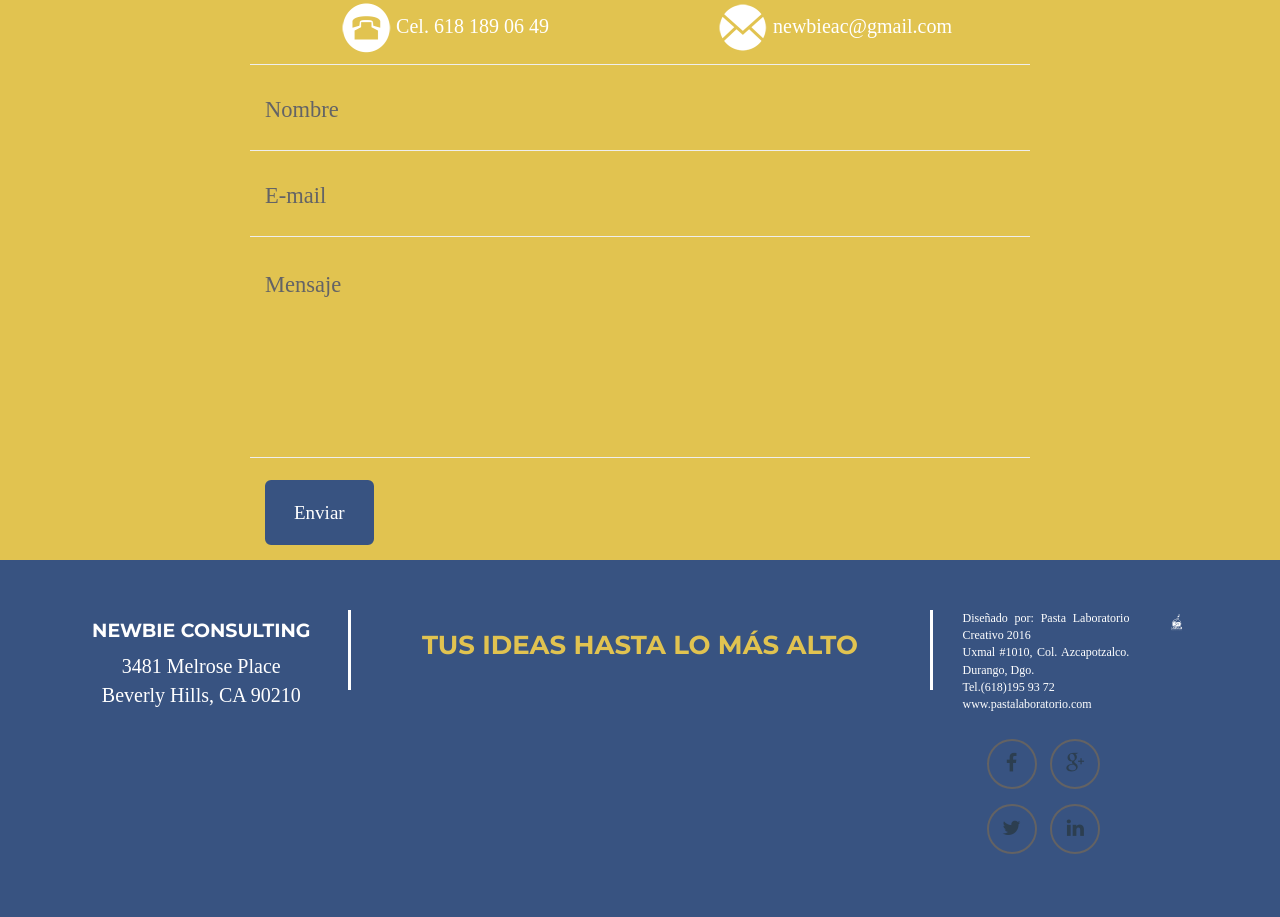
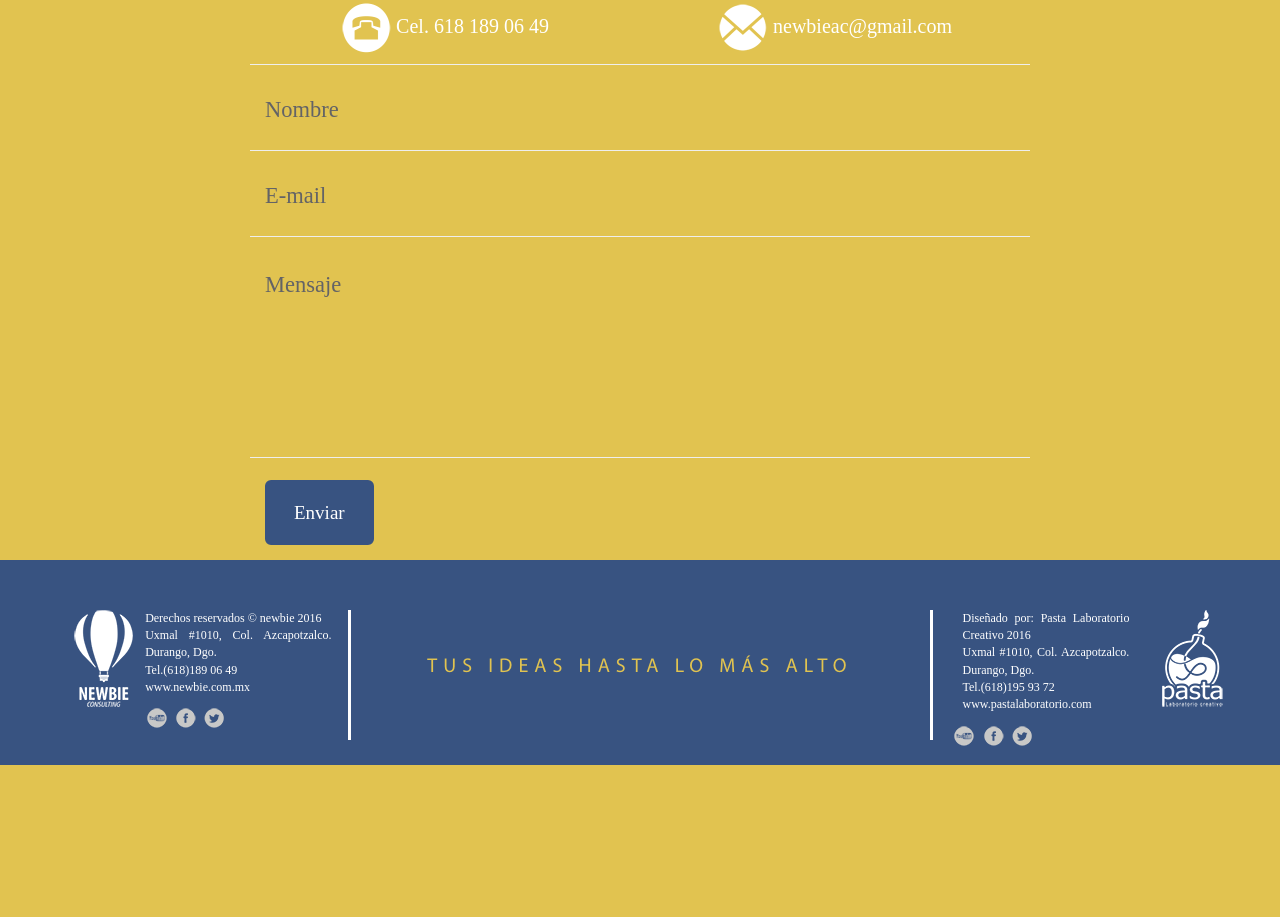
Before and after one commit to ZayraChavez/newbie, a plain HTML site: page index.html in a window 1280 px wide. Shown: the part 2234-3151 px from the top of the page. After the commit the page ends 2999 px from the top, so only its background shows below. Drawn offline with nearby package versions, Linux system fonts and the light colour scheme; a web font is replaced by a local one.

Commit message:
Version 2.0
Footer acomodado

```diff
--- a/assets/css/freelancer.css
+++ b/assets/css/freelancer.css
@@ -383,7 +383,7 @@ footer .footer-above {
 }
 
 footer .footer-col {
-    margin-bottom: 50px;
+    /*margin-bottom: 50px;*/
 }
 
 footer .footer-below {
--- a/assets/css/style.css
+++ b/assets/css/style.css
@@ -278,6 +278,8 @@
 	border-left: 3px solid #ffffff;
 	color: #E1C350;
 	font-family: Myriad;
+    letter-spacing: 6px;
+    height:130px;
 }
 .fpasta
 {
@@ -392,9 +394,72 @@ border: 0px solid #e354e3;
 .circuloc
 {
 width: 240px;
-    height: 220px;
+height: 220px;
 border-radius: 200px 200px 200px 200px !important;
 -moz-border-radius: 200px 200px 200px 200px !important;
 -webkit-border-radius: 200px 200px 200px 200px !important;
 border: 2px solid #ffffff;
 }
+.colfoot{
+padding-left: 3px !important;
+padding-right: 1px !important;
+}
+.floating-box {
+    float: left;
+    width: 150px;
+    height: 75px;
+    margin: 10px;
+    border: 3px solid #73AD21;
+}
+#facef
+{
+    background: url(../img/facebook-g.png) no-repeat;
+    height: 25px;
+    width: 25px;
+}
+
+#facef:hover
+{
+    background: url(../img/facebook-ama.png) no-repeat;
+     height: 25px;
+    width: 25px;
+}
+#youtubef
+{
+    background: url(../img/youtube-g.png) no-repeat;
+     height: 25px;
+    width: 25px;
+
+}
+#youtubef:hover
+{
+    background: url(../img/youtube-ama.png) no-repeat;
+     height: 25px;
+    width: 25px;
+
+}
+#twitterf
+{
+    background: url(../img/twitter-g.png) no-repeat;
+     height: 25px;
+    width: 25px;
+}
+
+#twitterf:hover
+{
+    background: url(../img/twitter-ama.png) no-repeat;
+     height: 25px;
+    width: 25px;
+}
+.disenlista{
+    padding-left: 0px !important;
+    padding-right: 0px !important;
+}
+.desingul
+{
+        margin-left: -110px !important;
+}
+.youtubepadding
+{
+padding-right: 0px !important;
+}
--- a/index.html
+++ b/index.html
@@ -305,7 +305,7 @@
                     <div class="col-lg-8 col-lg-offset-2">
                         <!-- To configure the contact form email address, go to mail/contact_me.php and update the email address in the PHP file on line 19. -->
                         <!-- The form should work on most web servers, but if the form is not working you may need to configure your web server differently. -->
-                        <form name="sentMessage" id="contactForm" action="contacto.php" method="post" novalidate>
+                        <form name="sentMessage" id="contactForm" action="/assets/mail/contact_me.php" method="post" novalidate>
                             <div class="row control-group">
                                 <div class="form-group col-xs-12 floating-label-form-group controls">
                                     <label class="">Nombre</label>
@@ -345,12 +345,36 @@
             <div class="footer-above">
                 <div class="container">
                     <div class="row">
-                        <div class="footer-col col-md-3">
-                            <h4>Newbie Consulting</h4>
-                            <p>3481 Melrose Place<br>Beverly Hills, CA 90210</p>
+                        <div class="colfoot footer-col col-md-3">
+                        <div class="col-md-3"><img src="assets/img/logo-newbie-blanco.png" width="63px"> </div>
+                             <div class="footer-col col-md-9">
+
+                                <p class="fpasta">Derechos reservados © newbie 2016  <br>
+                                    Uxmal #1010, Col. Azcapotzalco. Durango, Dgo.<br>
+                                    Tel.(618)189 06 49<br>
+                                    <a href="www.pastalaboratorio.com" class="fpasta">www.newbie.com.mx</a>
+                                    <br>
+                                    <ul class="list-inline desingul">
+                                        <li  class="youtubepadding">
+                                         <a href="https://www.youtube.com/user/ColdplayVEVO">
+                                    <div id="youtubef" class="divsocial"></div></a>
+
+                                        </li>
+                                        <li class="disenlista">
+                                            <a href="https://www.facebook.com/PastaLabCreativo/?fref=ts" ><div id="facef" class="divsocial"></div></a>
+                                        </li>
+                                        <li class="disenlista">
+                                            <a href="https://www.facebook.com/PastaLabCreativo/?fref=ts" ><div id="twitterf" class="divsocial"></div></a>
+                                        </li>
+
+
+                                    </ul>
+                                </p>
+                            </div>
                         </div>
                         <div class="footer-col col-md-6 fcuadro">
-                            <h3>TUS IDEAS HASTA LO MÁS ALTO</h3>
+                        <br><br>
+                            <p>TUS IDEAS HASTA LO MÁS ALTO</p>
 
                         </div>
                         <div class="footer-col col-md-3 ">
@@ -360,27 +384,24 @@
                                     Tel.(618)195 93 72<br>
                                     <a href="www.pastalaboratorio.com" class="fpasta">www.pastalaboratorio.com</a>
                                     <br>
-                                    <ul class="list-inline">
-                                        <li>
-                                            <a href="#" class="btn-social btn-outline"><i class="fa fa-fw fa-facebook"></i></a>
+                                   <ul class="list-inline desingul">
+                                        <li  class="youtubepadding">
+                                         <a href="https://www.youtube.com/channel/UC2_hnm3Ek7pe2udLr8-RVog">
+                                    <div id="youtubef" class="divsocial"></div></a>
+
                                         </li>
-                                        <li>
-                                            <a href="#" class="btn-social btn-outline"><i class="fa fa-fw fa-google-plus"></i></a>
+                                        <li class="disenlista">
+                                            <a href="https://www.facebook.com/PastaLabCreativo/?fref=ts" ><div id="facef" class="divsocial"></div></a>
                                         </li>
-                                        <li>
-                                            <a href="#" class="btn-social btn-outline"><i class="fa fa-fw fa-twitter"></i></a>
+                                        <li class="disenlista">
+                                            <a href="https://www.facebook.com/PastaLabCreativo/?fref=ts" ><div id="twitterf" class="divsocial"></div></a>
                                         </li>
-                                        <li>
-                                            <a href="#" class="btn-social btn-outline"><i class="fa fa-fw fa-linkedin"></i></a>
-                                        </li>
+
 
                                     </ul>
                                 </p>
                             </div>
-                            <div class="footer-col col-md-3"> <img src="assets/img/logo-pasta.png" width="50%" class="pastita"></div>
-
-
-
+                             <div class="col-md-3"><img src="assets/img/logo-pasta-blanco.png" width="69px"> </div>
 
                         </div>
                     </div>
```
Also changed, not shown: assets/img/facebook-ama.png (added), assets/img/facebook-g.png (added), assets/img/logo-newbie-blanco.png (added), assets/img/logo-pasta-blanco.png (added), assets/img/twitter-ama.png (added), assets/img/twitter-g.png (added), assets/img/youtube-ama.png (added), assets/img/youtube-g.png (added), 1 other file.
